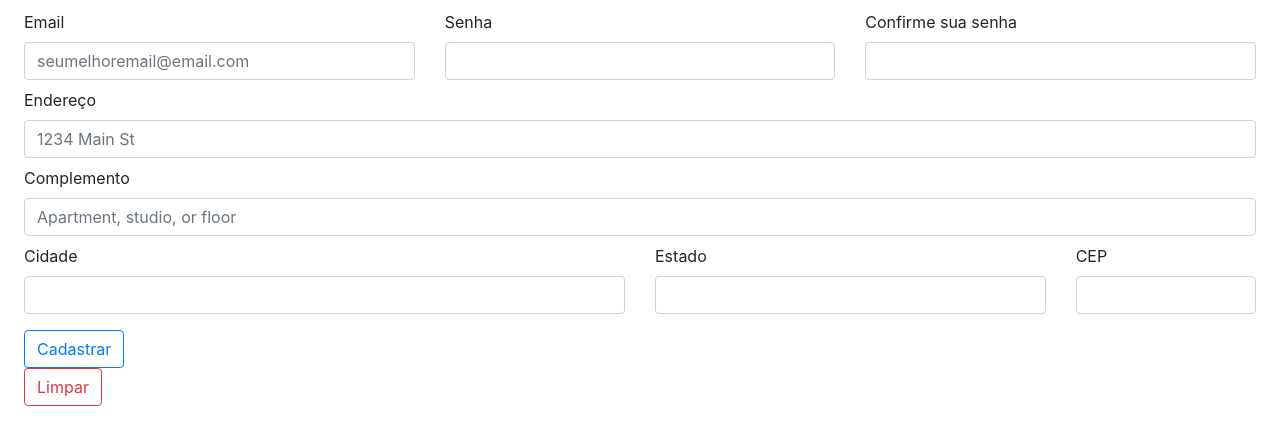
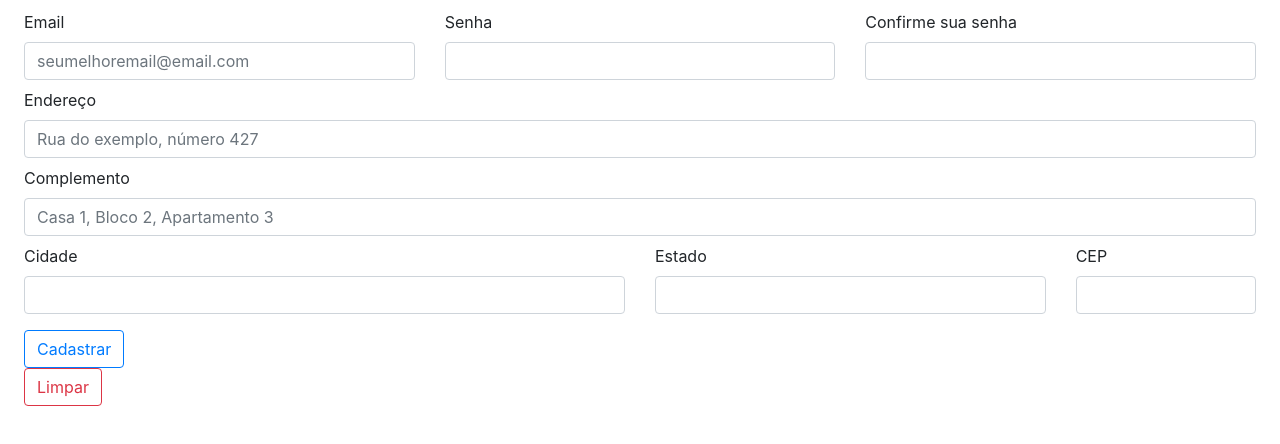
Before and after one commit to EvertonPSilva09/filmes_do_evertinho, a plain HTML site: page register/register.html in a window 1280 px wide. Shown: the part 126-570 px from the top of the page. Drawn offline with nearby package versions, Linux system fonts and the light colour scheme; files that its build step writes are made by us from their sources; files whose address does not match are found by name.

Commit message:
feat: update address and apartment placeholders in register form

```diff
--- a/register/register.html
+++ b/register/register.html
@@ -93,7 +93,7 @@
             class="form-control"
             id="inputAddress"
             name="address"
-            placeholder="1234 Main St"
+            placeholder="Rua do exemplo, número 427"
           />
         </div>
         <div class="col-12 mb-2">
@@ -102,7 +102,7 @@
             type="text"
             class="form-control"
             id="inputAddress2"
-            placeholder="Apartment, studio, or floor"
+            placeholder="Casa 1, Bloco 2, Apartamento 3"
           />
         </div>
         <div class="col-md-6 mb-2">
```
